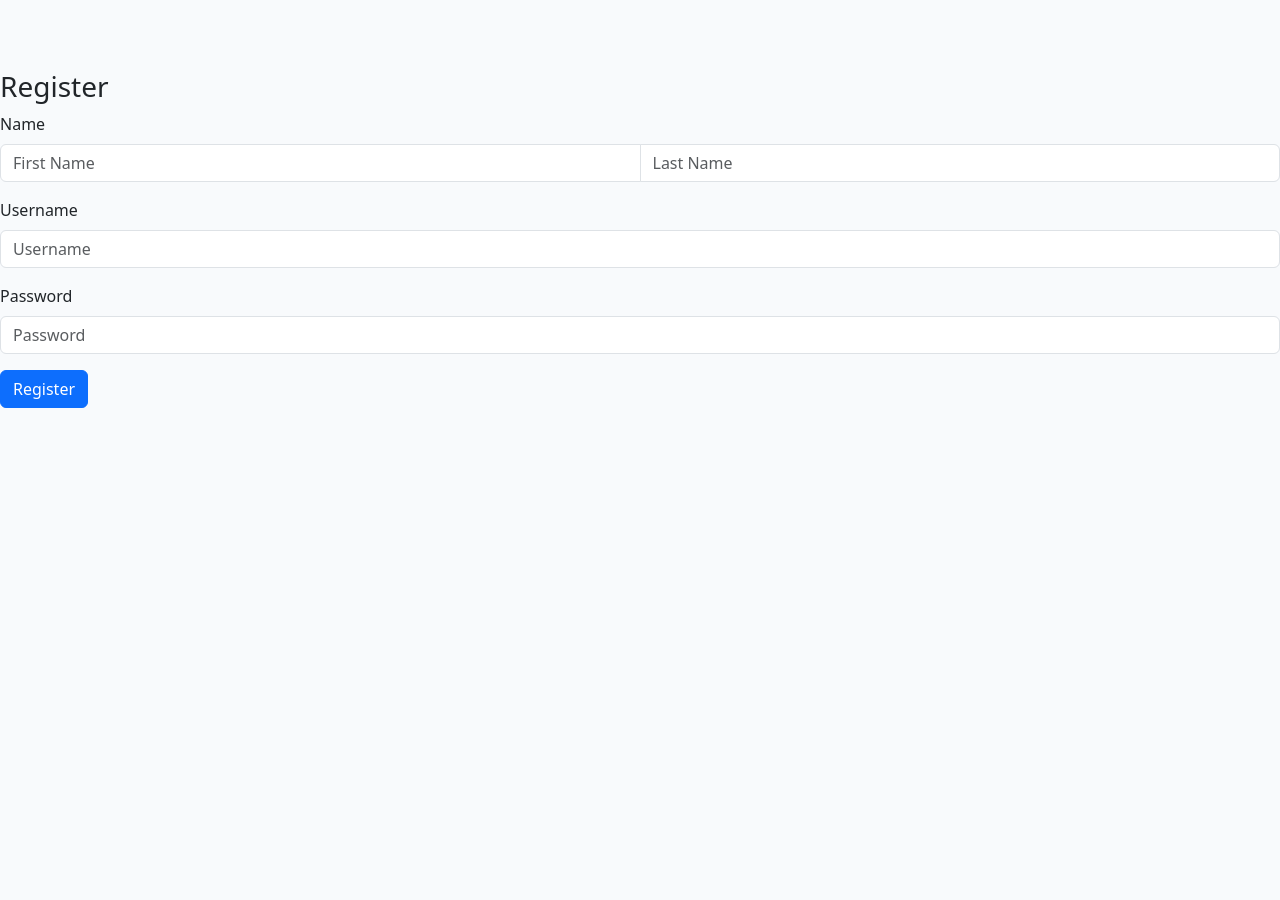
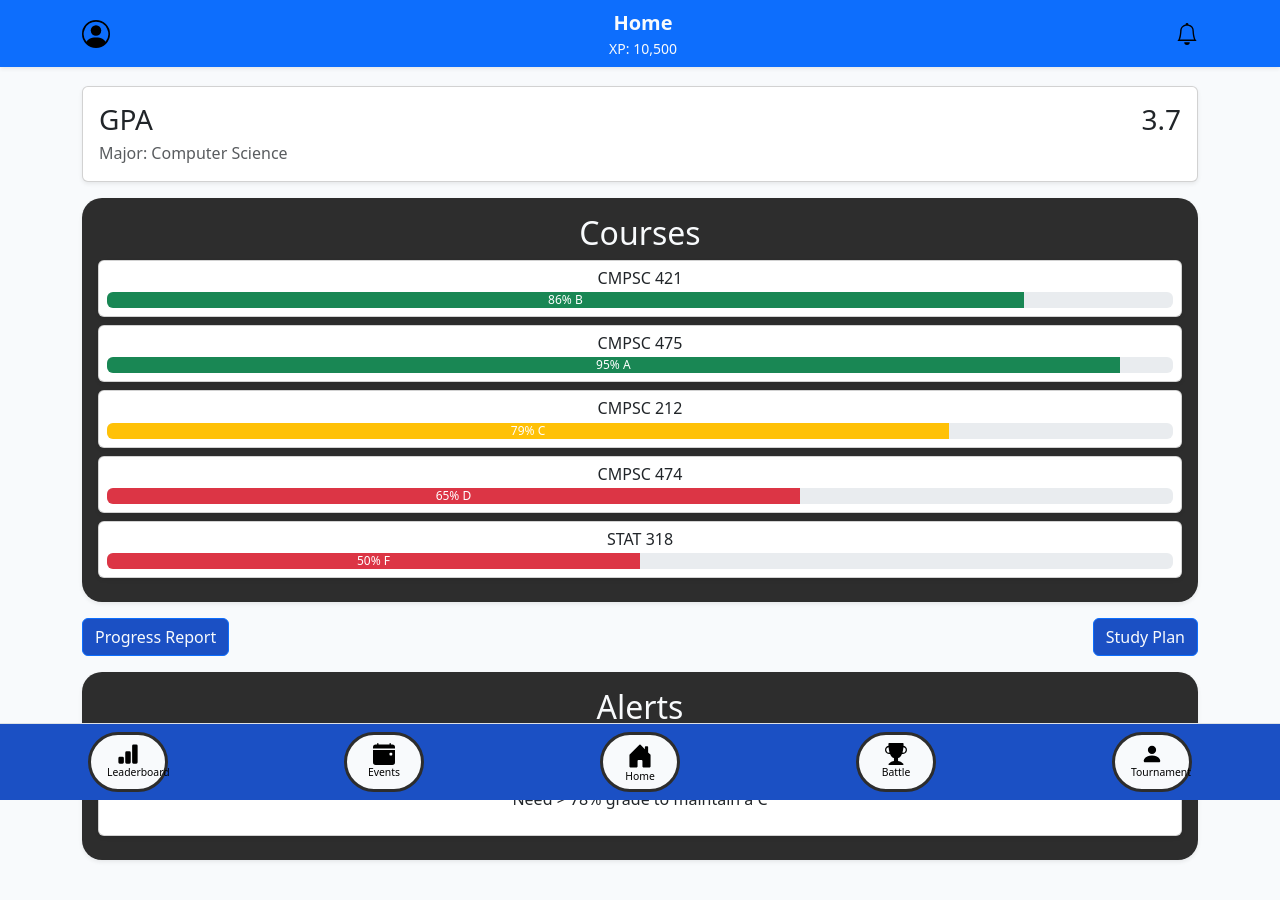
Before and after one commit to boccPSU/Campus_Clash, a React (Create React App) app in the folder campus_clash/: page / in a window 1280 px wide. Shown: the top 900 px of the page. Before the commit the page ends 800 px from the top, so only its background shows below. Built offline with nearby package versions, Linux system fonts and the light colour scheme.

Commit message:
Update App.js

```diff
--- a/campus_clash/src/App.js
+++ b/campus_clash/src/App.js
@@ -22,7 +22,7 @@
       {/* sets each screen to a distinct URL within the app */}
       <Routes>
         {/* default path -> Home */}
-        <Route path="/" element={<RegisterScreen />} />
+        <Route path="/" element={<HomeScreen />} />
 
         {/* /events path -> Events screen */}
         <Route path="/events" element={<EventsScreen />} />
```
